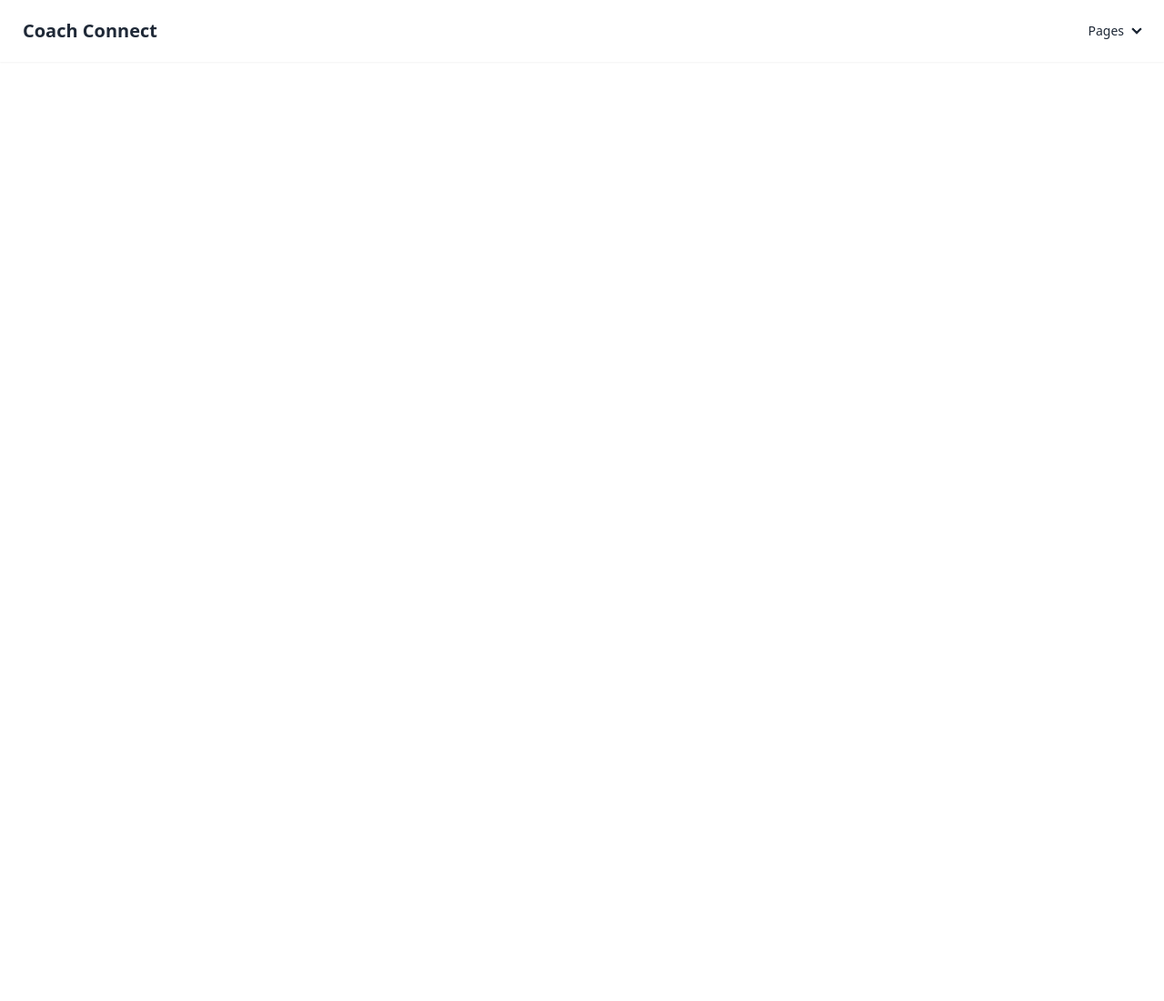
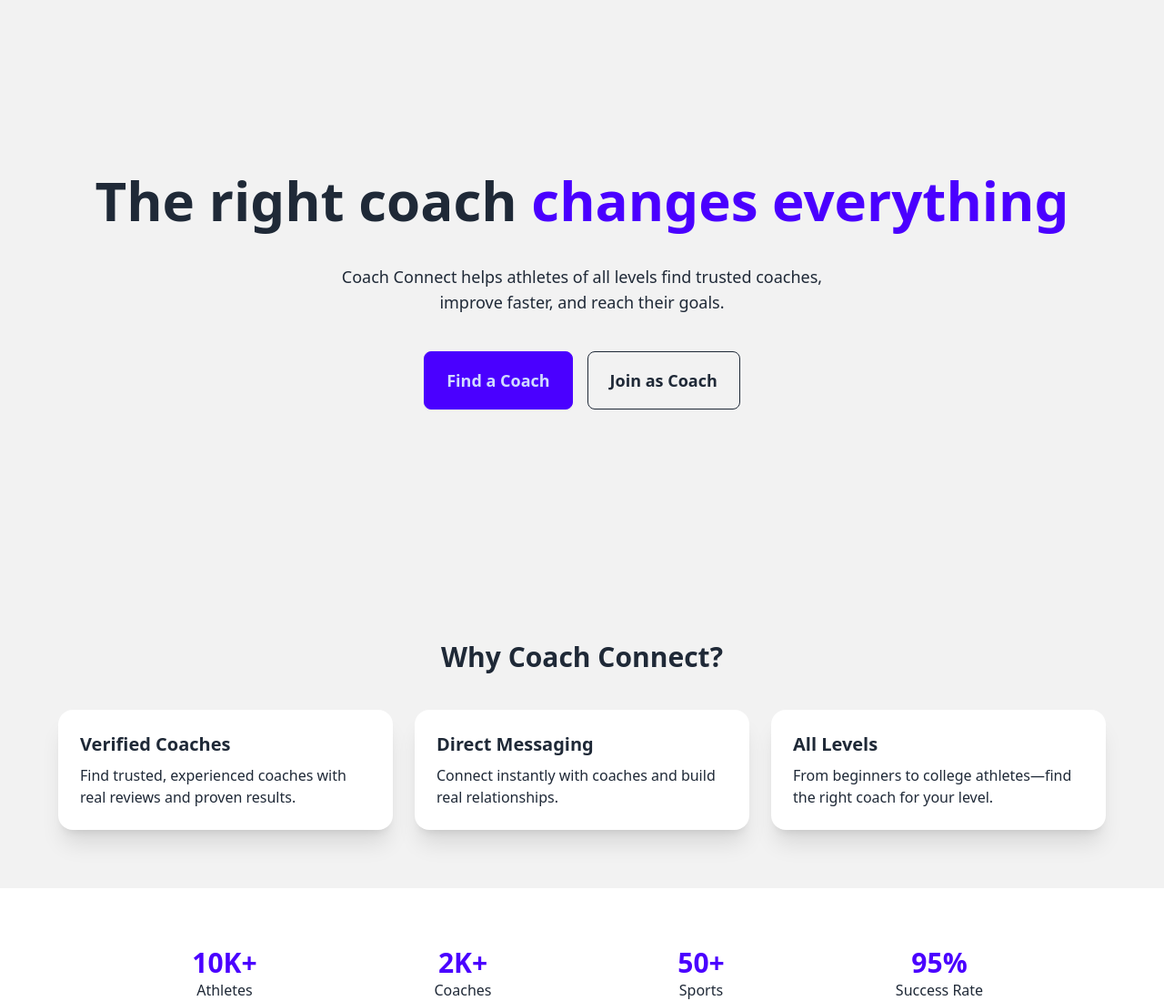
Before and after one commit to Brooklyn-STEAM/coach-bridge, a website: page src/pages/index.html in a window 1280 px wide. Shown: the top 1100 px of the page at 91% size. Before the commit the page ends 800 px from the top, so only its background shows below. Drawn offline with nearby package versions, Linux system fonts and the light colour scheme.

Commit message:
Added hero section to index (#46)

```diff
--- a/src/pages/index.html
+++ b/src/pages/index.html
@@ -10,32 +10,125 @@
   <link href="https://cdn.jsdelivr.net/npm/daisyui@4.12.10/dist/full.css" rel="stylesheet" />
   <script src="https://cdn.tailwindcss.com"></script>
 </head>
+<body class="bg-base-200">
+    <!-- 🔷 NAVBAR -->
 
-<body>
 
-    <div class="navbar bg-base-100 shadow-sm">
-        <div class="flex-1">
-            <a class="btn btn-ghost text-xl">Coach Connect</a>
+    <!-- 🔥 HERO SECTION -->
+    <section class="hero min-h-[80vh] bg-base-200">
+        <div class="hero-content text-center flex-col">
+
+          <h1 class="text-4xl md:text-6xl font-bold">
+            The right coach <span class="text-primary">changes everything</span>
+          </h1>
+
+          <p class="py-6 text-lg max-w-xl">
+            Coach Connect helps athletes of all levels find trusted coaches,
+            improve faster, and reach their goals.
+          </p>
+
+          <div class="flex flex-col md:flex-row gap-4">
+            <button class="btn btn-primary btn-lg">Find a Coach</button>
+            <button class="btn btn-outline btn-lg">Join as Coach</button>
+          </div>
+
         </div>
-        <div class="flex-none">
-            <ul class="menu menu-horizontal px-1">
+      </section>
 
-                <li>
-                    <details>
-                        <summary>Pages</summary>
-                        <ul class="bg-base-100 rounded-t-none p-2">
-                            <li><a href="index.html">Home</a></li>
-                            <li><a href="find.html">Find A Coach</a></li>
-                            <li><a href="aboutme,html">About us</a></li>
-                            <li><a href="contacts.html">Contact us</a></li>
-                            <li><a href="product.html">Our Product</a></li>
-                            <li><a href="recommend.html">Recommended coaches</a></li>
-                        </ul>
-                    </details>
-                </li>
-            </ul>
+      <!-- 💡 FEATURES SECTION -->
+      <section class="py-16 px-6">
+        <h2 class="text-3xl font-bold text-center mb-10">Why Coach Connect?</h2>
+
+        <div class="grid md:grid-cols-3 gap-6 max-w-6xl mx-auto">
+
+          <div class="card bg-base-100 shadow-xl p-6">
+            <h3 class="text-xl font-bold">Verified Coaches</h3>
+            <p class="mt-2">
+              Find trusted, experienced coaches with real reviews and proven results.
+            </p>
+          </div>
+
+          <div class="card bg-base-100 shadow-xl p-6">
+            <h3 class="text-xl font-bold">Direct Messaging</h3>
+            <p class="mt-2">
+              Connect instantly with coaches and build real relationships.
+            </p>
+          </div>
+
+          <div class="card bg-base-100 shadow-xl p-6">
+            <h3 class="text-xl font-bold">All Levels</h3>
+            <p class="mt-2">
+              From beginners to college athletes—find the right coach for your level.
+            </p>
+          </div>
+
         </div>
-    </div>
-</body>
+      </section>
 
-</html>
+      <!-- 📊 SOCIAL PROOF (STATS) -->
+      <section class="py-16 bg-base-100">
+        <div class="max-w-5xl mx-auto grid grid-cols-2 md:grid-cols-4 gap-6 text-center">
+
+          <div>
+            <h3 class="text-3xl font-bold text-primary">10K+</h3>
+            <p>Athletes</p>
+          </div>
+
+          <div>
+            <h3 class="text-3xl font-bold text-primary">2K+</h3>
+            <p>Coaches</p>
+          </div>
+
+          <div>
+            <h3 class="text-3xl font-bold text-primary">50+</h3>
+            <p>Sports</p>
+          </div>
+
+          <div>
+            <h3 class="text-3xl font-bold text-primary">95%</h3>
+            <p>Success Rate</p>
+          </div>
+
+        </div>
+      </section>
+
+      <!-- 💬 TESTIMONIALS -->
+      <section class="py-16 px-6">
+        <h2 class="text-3xl font-bold text-center mb-10">What Athletes Say</h2>
+
+        <div class="grid md:grid-cols-3 gap-6 max-w-6xl mx-auto">
+
+          <div class="card bg-base-100 shadow-lg p-6">
+            <p>
+              “I finally found a coach who helped me make JV. This changed everything.”
+            </p>
+            <h4 class="mt-4 font-bold">— High School Athlete</h4>
+          </div>
+
+          <div class="card bg-base-100 shadow-lg p-6">
+            <p>
+              “I was training wrong for months. Coach Connect helped me fix that fast.”
+            </p>
+            <h4 class="mt-4 font-bold">— Beginner Athlete</h4>
+          </div>
+
+          <div class="card bg-base-100 shadow-lg p-6">
+            <p>
+              “This platform helped me reach the next level and connect with real coaches.”
+            </p>
+            <h4 class="mt-4 font-bold">— College Prospect</h4>
+          </div>
+
+        </div>
+      </section>
+
+      <!-- 🚀 CTA FOOTER -->
+      <section class="py-16 text-center bg-base-200">
+        <h2 class="text-3xl font-bold mb-4">
+          Start your journey today
+        </h2>
+        <button class="btn btn-primary btn-lg">Get Started</button>
+      </section>
+
+    </body>
+    </html>
```
